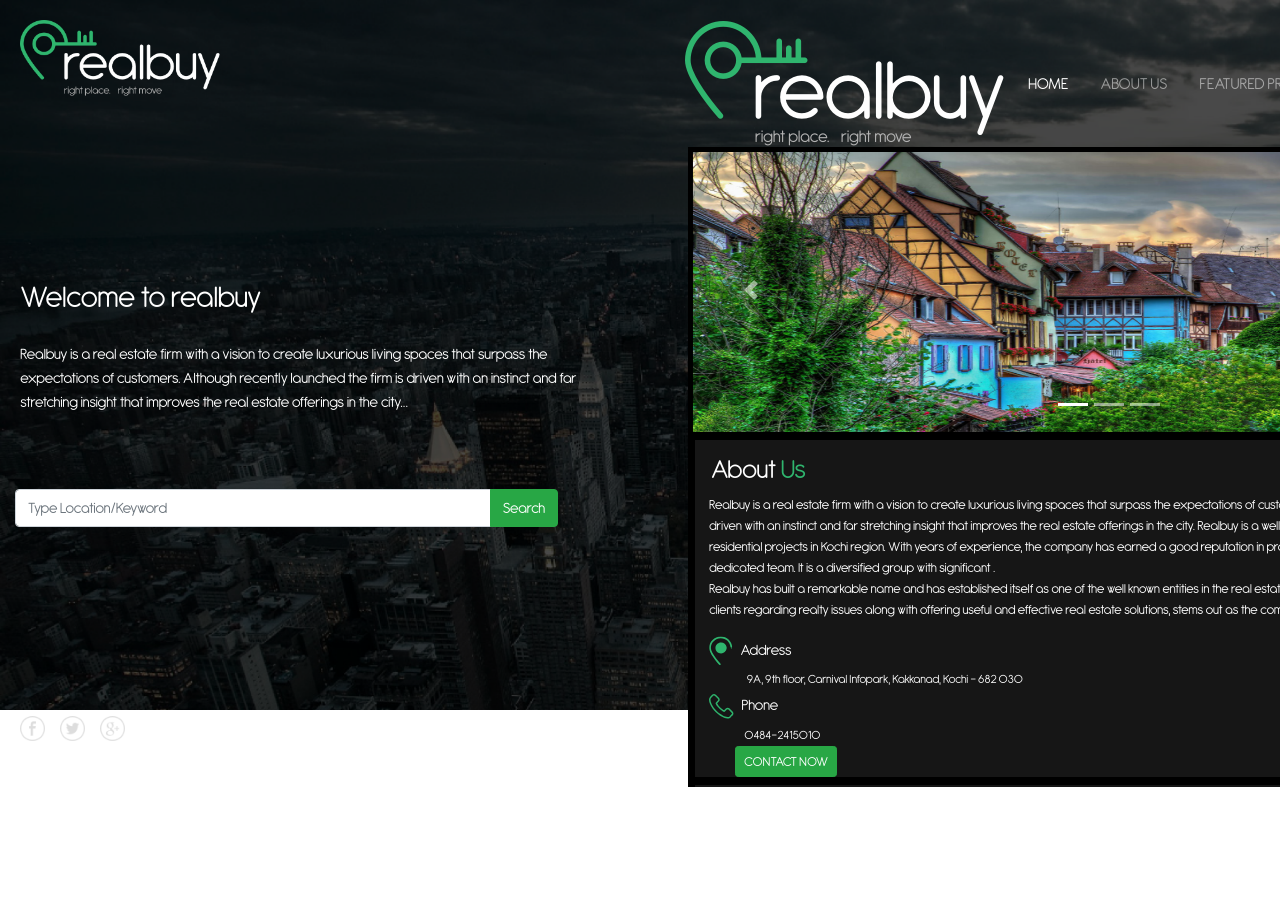
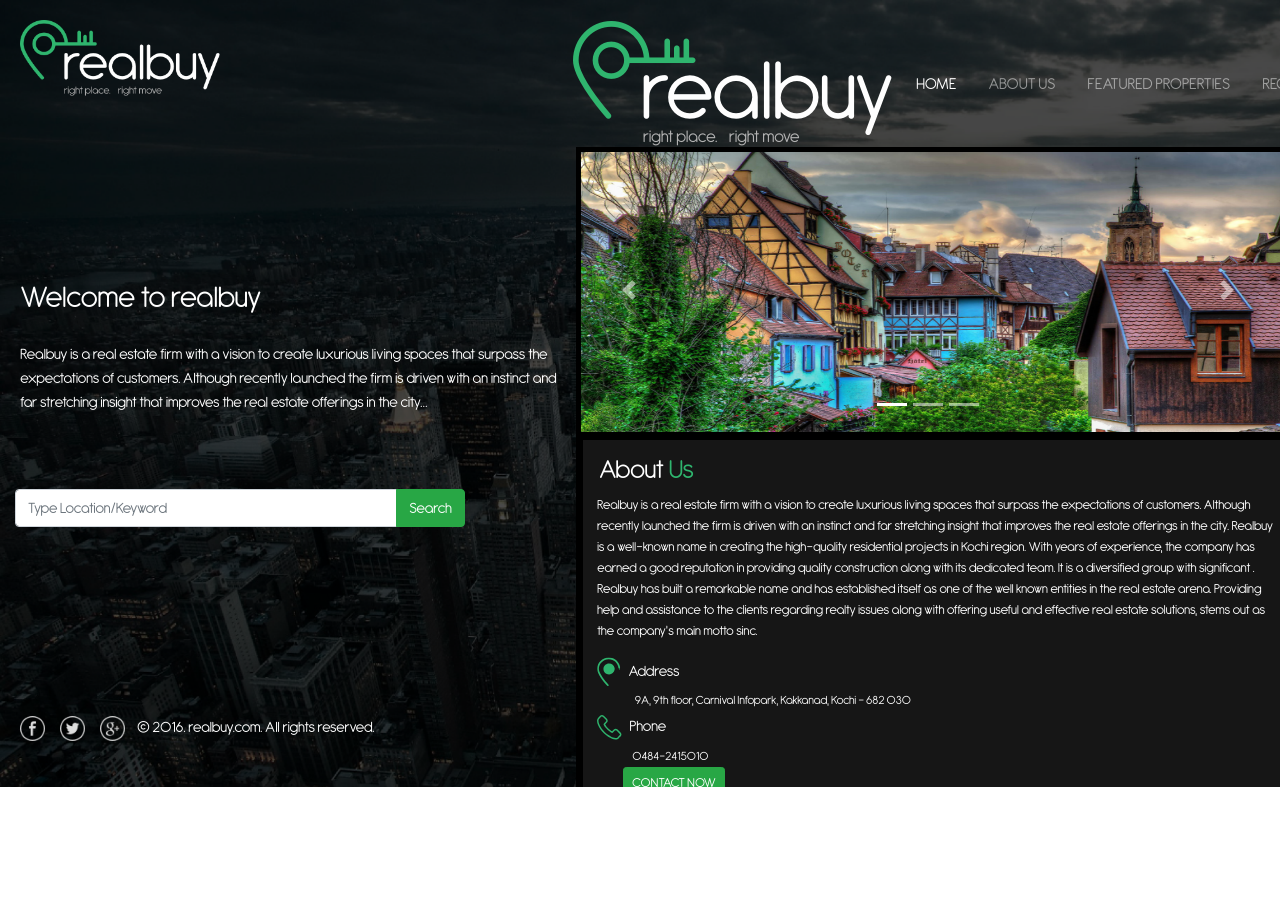
Before and after one commit to VishnuPrasad1998/real-buy, a Django app: page / in a window 1280 px wide; the page is wider, and only the part inside the window is pictured. Shown: the top 920 px of that part. Run offline with Django 3.2, Linux system fonts and the light colour scheme; data that the repository does not hold is empty; some libraries are stand-ins or nearby versions.

Commit message:
Height and Width adjustment

```diff
--- a/realbuy/static/css/style.css
+++ b/realbuy/static/css/style.css
@@ -4,7 +4,7 @@
 }
 body{
 	color: white;
-        font-family: Antipasto;
+    font-family: Antipasto;
     }
 .grid-container {
   display: grid;
@@ -28,9 +28,9 @@ html {
 #contentmain {
     background: url(../img/Bg.png);
     background-size: cover;
-    position: absolute;
-    height: 710px;
-    width: 1529px;
+    position: relative;
+    height: 100%;
+    width: 100%;
 }
 .About {
   display: flex;
--- a/templates/listings/search.html
+++ b/templates/listings/search.html
@@ -47,7 +47,7 @@
                             {% endfor %}
                         </select>
                       </div>
-                <button class="btn btn-secondary btn-block mt-2" type="submit">Search</button>
+                <button class="btn btn-success btn-block mt-2" type="submit">Search</button>
 
 
 
```
